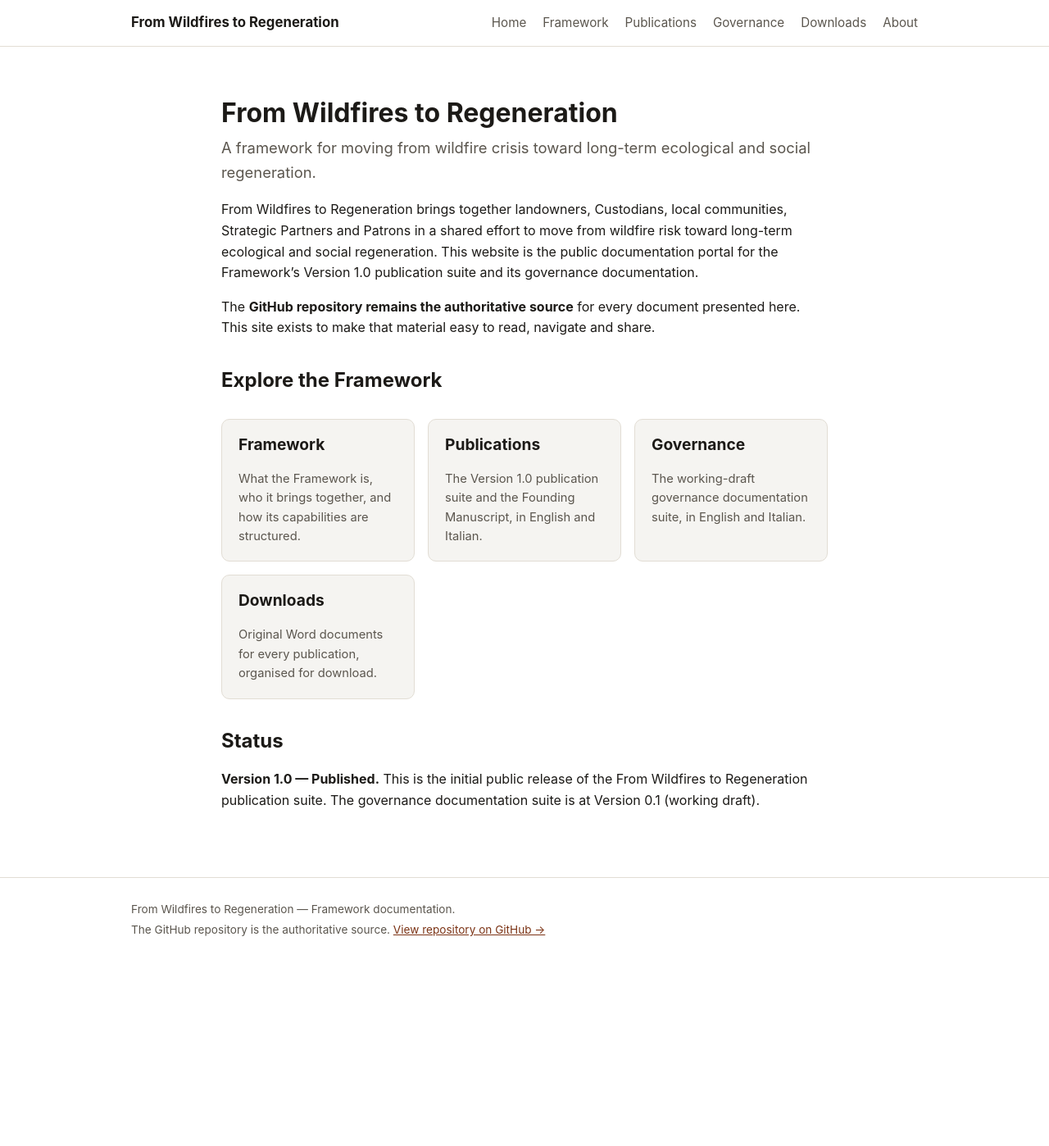
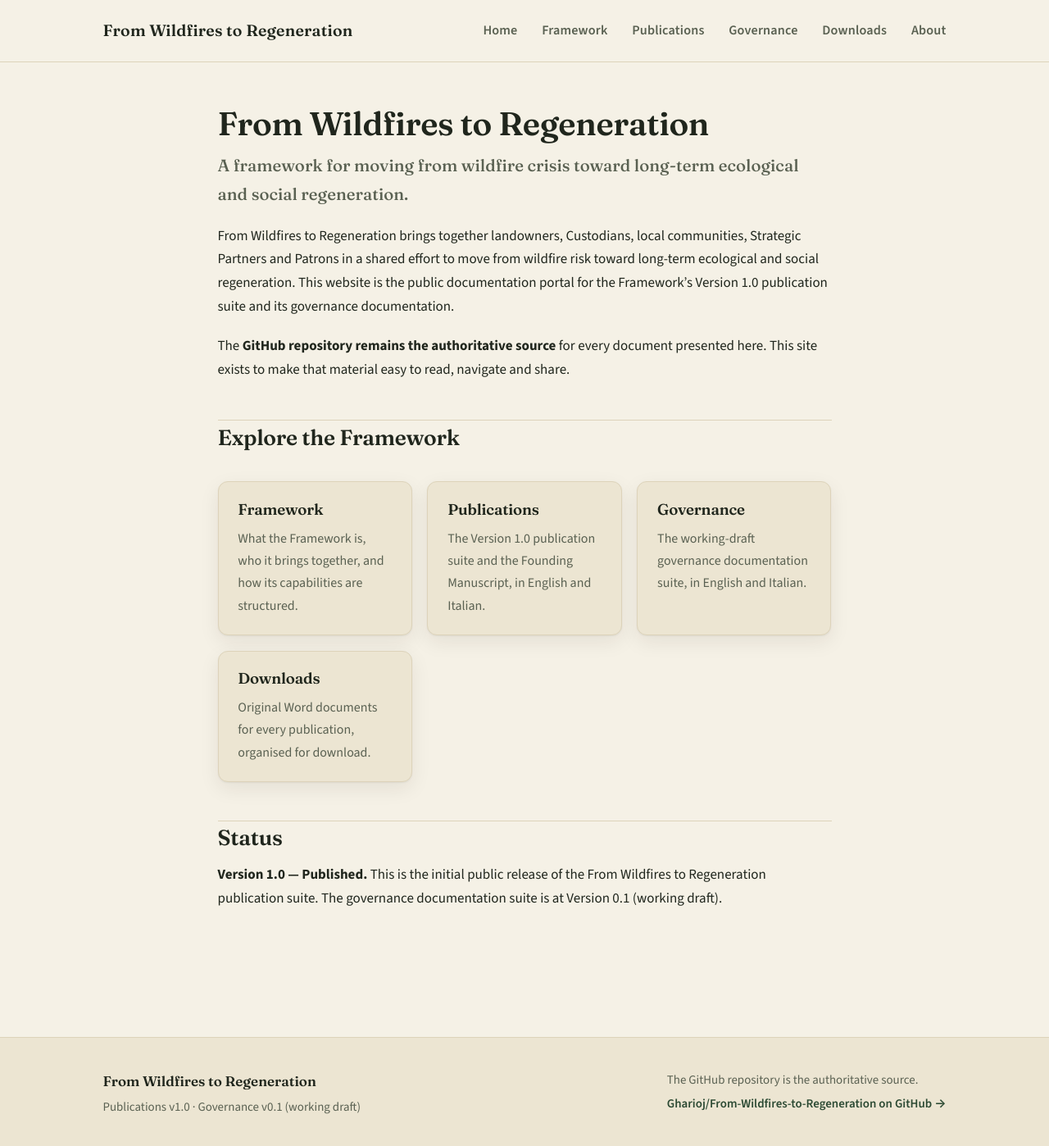
Before and after one commit to Gharioj/From-Wildfires-to-Regeneration, a Jekyll site: the page built from index.md, in a window 1280 px wide and 1400 px high. Shown: the whole window at 82% size. Built offline with Jekyll 4.4.1, drawn with Linux system fonts in a browser that asks for light colours.

Commit message:
Apply regeneration-inspired visual design pass
Introduces a calm dark charcoal/forest theme (muted green + earthy
ochre accents) with a light-mode variant that avoids stark white, a
Fraunces/Source Sans 3 typography pairing (no official typography
spec was found in the repo), card-styled document lists, and a
footer with version and repository information. Presentation only —
no content, page structure, Markdown, navigation, URLs or downloads
were changed.

```diff
--- a/_includes/footer.html
+++ b/_includes/footer.html
@@ -1,6 +1,12 @@
 <footer class="site-footer">
   <div class="site-footer-inner">
-    <p>From Wildfires to Regeneration — Framework documentation.</p>
-    <p>The GitHub repository is the authoritative source. <a href="https://github.com/{{ site.repository }}">View repository on GitHub &rarr;</a></p>
+    <div class="site-footer-col">
+      <p class="site-footer-brand">From Wildfires to Regeneration</p>
+      <p>Publications v1.0 &middot; Governance v0.1 (working draft)</p>
+    </div>
+    <div class="site-footer-col site-footer-repo">
+      <p>The GitHub repository is the authoritative source.</p>
+      <p><a href="https://github.com/{{ site.repository }}">{{ site.repository }} on GitHub &rarr;</a></p>
+    </div>
   </div>
 </footer>
--- a/_layouts/default.html
+++ b/_layouts/default.html
@@ -5,6 +5,10 @@
   <meta name="viewport" content="width=device-width, initial-scale=1">
   <title>{% if page.title %}{{ page.title }} — {% endif %}{{ site.title }}</title>
   <meta name="description" content="{{ page.summary | default: site.description }}">
+  <meta name="theme-color" content="#12160f">
+  <link rel="preconnect" href="https://fonts.googleapis.com">
+  <link rel="preconnect" href="https://fonts.gstatic.com" crossorigin>
+  <link href="https://fonts.googleapis.com/css2?family=Fraunces:opsz,wght@9..144,500;9..144,600;9..144,700&family=Source+Sans+3:wght@400;500;600;700&display=swap" rel="stylesheet">
   <link rel="stylesheet" href="{{ '/assets/css/style.css' | relative_url }}">
 </head>
 <body>
--- a/assets/css/style.css
+++ b/assets/css/style.css
@@ -1,52 +1,82 @@
 :root {
-  --bg: #ffffff;
-  --bg-alt: #f5f4f1;
-  --text: #1c1a17;
-  --text-muted: #5b564e;
-  --accent: #a8461f;
-  --accent-dark: #7c3416;
-  --border: #e2ddd4;
-  --max-width: 780px;
+  /* Dark charcoal/forest — primary identity */
+  --bg: #12160f;
+  --bg-alt: #1a2017;
+  --bg-elevated: #212a1e;
+  --text: #ece8dd;
+  --text-muted: #b3b8a8;
+  --border: #2c342a;
+  --accent-green: #7fa487;
+  --accent-green-strong: #9dc2a4;
+  --accent: #dda15e;
+  --accent-strong: #efc384;
+  --accent-on: #1c1409;
+  --shadow: 0 1px 2px rgba(0, 0, 0, 0.35), 0 8px 24px rgba(0, 0, 0, 0.25);
+  --max-width: 800px;
 }
 
-@media (prefers-color-scheme: dark) {
+@media (prefers-color-scheme: light) {
   :root {
-    --bg: #16140f;
-    --bg-alt: #201d18;
-    --text: #f1ede4;
-    --text-muted: #b8b0a2;
-    --accent: #e08a5c;
-    --accent-dark: #f0a679;
-    --border: #34302a;
+    --bg: #f5f1e6;
+    --bg-alt: #ece5d2;
+    --bg-elevated: #fffdf8;
+    --text: #20261d;
+    --text-muted: #5a6152;
+    --border: #ddd3ba;
+    --accent-green: #3f6647;
+    --accent-green-strong: #2c4a33;
+    --accent: #8a5a20;
+    --accent-strong: #6e4718;
+    --accent-on: #fffdf8;
+    --shadow: 0 1px 2px rgba(32, 26, 10, 0.06), 0 8px 24px rgba(32, 26, 10, 0.08);
   }
 }
 
 * { box-sizing: border-box; }
+
+html { scroll-behavior: smooth; }
 
 html, body {
   margin: 0;
   padding: 0;
   background: var(--bg);
   color: var(--text);
-  font-family: -apple-system, BlinkMacSystemFont, "Segoe UI", Roboto, Helvetica, Arial, sans-serif;
-  line-height: 1.6;
+  font-family: "Source Sans 3", -apple-system, BlinkMacSystemFont, "Segoe UI", Roboto, Helvetica, Arial, sans-serif;
+  font-size: 17px;
+  line-height: 1.7;
+  -webkit-font-smoothing: antialiased;
 }
 
-a { color: var(--accent-dark); }
-a:hover { color: var(--accent); }
+::selection {
+  background: var(--accent);
+  color: var(--accent-on);
+}
+
+a { color: var(--accent); text-underline-offset: 0.15em; }
+a:hover { color: var(--accent-strong); }
+
+a:focus-visible,
+button:focus-visible {
+  outline: 2px solid var(--accent-green-strong);
+  outline-offset: 3px;
+  border-radius: 3px;
+}
+
+/* ---------- Header / Navigation ---------- */
 
 .site-header {
   border-bottom: 1px solid var(--border);
-  background: var(--bg);
+  background: color-mix(in srgb, var(--bg) 92%, transparent);
+  backdrop-filter: saturate(140%) blur(6px);
   position: sticky;
   top: 0;
   z-index: 10;
 }
 
 .site-header-inner {
-  max-width: 1000px;
+  max-width: 1080px;
   margin: 0 auto;
-  padding: 0.9rem 1.25rem;
+  padding: 1.1rem 1.5rem;
   display: flex;
   align-items: center;
   justify-content: space-between;
@@ -55,15 +85,19 @@ a:hover { color: var(--accent); }
 }
 
 .site-brand {
-  font-weight: 700;
-  font-size: 1.05rem;
+  font-family: "Fraunces", Georgia, serif;
+  font-weight: 600;
+  font-size: 1.15rem;
+  letter-spacing: 0.01em;
   text-decoration: none;
   color: var(--text);
 }
 
+.site-brand:hover { color: var(--accent); }
+
 .site-nav {
   display: flex;
-  gap: 1.25rem;
+  gap: 1.75rem;
   flex-wrap: wrap;
 }
 
@@ -71,50 +105,86 @@ a:hover { color: var(--accent); }
   text-decoration: none;
   color: var(--text-muted);
   font-size: 0.95rem;
+  font-weight: 600;
+  letter-spacing: 0.01em;
+  padding: 0.25rem 0;
+  border-bottom: 2px solid transparent;
+  transition: color 0.15s ease, border-color 0.15s ease;
 }
 
-.site-nav a:hover { color: var(--accent); }
+.site-nav a:hover {
+  color: var(--text);
+  border-bottom-color: var(--accent-green);
+}
 
 .nav-toggle {
   display: none;
   flex-direction: column;
-  gap: 4px;
+  gap: 5px;
   background: none;
   border: none;
   cursor: pointer;
-  padding: 6px;
+  padding: 8px;
+  border-radius: 6px;
 }
+
+.nav-toggle:hover { background: var(--bg-alt); }
 
 .nav-toggle span {
   width: 22px;
   height: 2px;
   background: var(--text);
   display: block;
+  border-radius: 2px;
 }
+
+/* ---------- Layout ---------- */
 
 .site-main-inner {
   max-width: var(--max-width);
   margin: 0 auto;
-  padding: 2.5rem 1.25rem 4rem;
+  padding: 3rem 1.5rem 5rem;
 }
 
-h1, h2, h3, h4 { line-height: 1.25; }
-h1 { font-size: 2rem; margin-bottom: 0.5rem; }
-h2 { font-size: 1.5rem; margin-top: 2.25rem; }
-h3 { font-size: 1.2rem; margin-top: 1.75rem; }
-h4 { font-size: 1.05rem; margin-top: 1.5rem; }
+h1, h2, h3, h4 {
+  font-family: "Fraunces", Georgia, serif;
+  font-weight: 600;
+  line-height: 1.2;
+  color: var(--text);
+  letter-spacing: -0.01em;
+}
+
+h1 { font-size: 2.35rem; margin: 0 0 0.6rem; }
+h2 {
+  font-size: 1.55rem;
+  margin-top: 2.75rem;
+  margin-bottom: 0.9rem;
+  padding-top: 0.25rem;
+  border-top: 1px solid var(--border);
+}
+h2:first-child { border-top: none; padding-top: 0; margin-top: 0; }
+h3 { font-size: 1.2rem; margin-top: 2rem; margin-bottom: 0.6rem; }
+h4 { font-size: 1.02rem; margin-top: 1.5rem; margin-bottom: 0.5rem; color: var(--accent-green-strong); }
+
+p { margin: 0 0 1.1rem; }
+ul, ol { margin: 0 0 1.1rem; padding-left: 1.4rem; }
+li { margin-bottom: 0.4rem; }
 
 .tagline {
   color: var(--text-muted);
-  font-size: 1.15rem;
+  font-size: 1.2rem;
   margin-top: 0;
+  font-family: "Fraunces", Georgia, serif;
+  font-weight: 500;
 }
+
+/* ---------- Cards ---------- */
 
 .card-grid {
   display: grid;
-  grid-template-columns: repeat(auto-fill, minmax(220px, 1fr));
-  gap: 1rem;
-  margin: 2rem 0;
+  grid-template-columns: repeat(auto-fill, minmax(230px, 1fr));
+  gap: 1.1rem;
+  margin: 2.25rem 0;
   padding: 0;
   list-style: none;
 }
@@ -124,47 +194,81 @@ h4 { font-size: 1.05rem; margin-top: 1.5rem; }
 .card {
   display: block;
   border: 1px solid var(--border);
-  border-radius: 10px;
-  padding: 1.1rem 1.25rem;
+  border-radius: 12px;
+  padding: 1.3rem 1.4rem;
   text-decoration: none;
   color: var(--text);
   background: var(--bg-alt);
   height: 100%;
+  box-shadow: var(--shadow);
+  transition: transform 0.15s ease, border-color 0.15s ease;
 }
 
-.card:hover { border-color: var(--accent); }
-.card h3 { margin-top: 0; color: var(--text); }
-.card p { color: var(--text-muted); margin-bottom: 0; font-size: 0.92rem; }
+.card:hover {
+  border-color: var(--accent-green);
+  transform: translateY(-2px);
+}
+
+.card h3 {
+  margin-top: 0;
+  color: var(--text);
+  font-size: 1.1rem;
+}
+
+.card p {
+  color: var(--text-muted);
+  margin-bottom: 0;
+  font-size: 0.94rem;
+}
+
+/* ---------- Document lists (card-style rows) ---------- */
 
 .doc-list {
   list-style: none;
   padding: 0;
-  margin: 1.5rem 0;
+  margin: 1.75rem 0;
+  display: flex;
+  flex-direction: column;
+  gap: 0.85rem;
 }
 
 .doc-list li {
-  border-bottom: 1px solid var(--border);
-  padding: 1rem 0;
+  border: 1px solid var(--border);
+  border-radius: 12px;
+  background: var(--bg-alt);
+  padding: 1.1rem 1.3rem;
+  margin: 0;
+  box-shadow: var(--shadow);
+  transition: border-color 0.15s ease, transform 0.15s ease;
 }
 
-.doc-list li:first-child { border-top: 1px solid var(--border); }
+.doc-list li:hover {
+  border-color: var(--accent-green);
+  transform: translateY(-1px);
+}
 
 .doc-list .doc-title {
   font-weight: 600;
   text-decoration: none;
-  font-size: 1.05rem;
+  font-size: 1.08rem;
+  color: var(--text);
+  font-family: "Fraunces", Georgia, serif;
 }
 
+.doc-list .doc-title:hover { color: var(--accent); }
+
 .doc-list p {
-  margin: 0.3rem 0 0;
+  margin: 0.4rem 0 0;
   color: var(--text-muted);
-  font-size: 0.92rem;
+  font-size: 0.93rem;
 }
 
 .doc-list .doc-links {
-  margin-top: 0.5rem;
+  margin-top: 0.7rem;
   font-size: 0.88rem;
 }
+
+/* ---------- Document pages ---------- */
 
 .doc-breadcrumb a {
   text-decoration: none;
@@ -172,104 +276,156 @@ h4 { font-size: 1.05rem; margin-top: 1.5rem; }
   font-size: 0.9rem;
 }
 
+.doc-breadcrumb a:hover { color: var(--accent); }
+
 .doc-summary {
   color: var(--text-muted);
-  font-size: 1.05rem;
-  border-left: 3px solid var(--accent);
-  padding-left: 0.9rem;
+  font-size: 1.08rem;
+  border-left: 3px solid var(--accent-green);
+  padding: 0.2rem 0 0.2rem 1rem;
+  font-style: italic;
 }
 
 .button {
   display: inline-block;
   background: var(--accent);
-  color: #fff;
-  padding: 0.55rem 1.1rem;
-  border-radius: 6px;
+  color: var(--accent-on);
+  padding: 0.6rem 1.25rem;
+  border-radius: 8px;
   text-decoration: none;
   font-size: 0.92rem;
-  font-weight: 600;
+  font-weight: 700;
+  box-shadow: var(--shadow);
+  transition: background 0.15s ease, transform 0.15s ease;
 }
 
-.button:hover { background: var(--accent-dark); color: #fff; }
+.button:hover {
+  background: var(--accent-strong);
+  color: var(--accent-on);
+  transform: translateY(-1px);
+}
 
 .lang-switch {
   display: flex;
   gap: 0.75rem;
-  margin: 1rem 0 2rem;
+  margin: 1.25rem 0 2.25rem;
 }
 
 .lang-switch a {
   border: 1px solid var(--border);
-  border-radius: 6px;
-  padding: 0.35rem 0.9rem;
+  border-radius: 999px;
+  padding: 0.4rem 1.1rem;
   text-decoration: none;
   color: var(--text);
   font-size: 0.9rem;
+  font-weight: 600;
+  transition: background 0.15s ease, color 0.15s ease;
 }
 
+.lang-switch a:hover { background: var(--bg-alt); }
+
 .lang-switch a.is-active {
-  background: var(--accent);
-  color: #fff;
-  border-color: var(--accent);
+  background: var(--accent-green);
+  color: var(--accent-on);
+  border-color: var(--accent-green);
 }
 
 .doc-body table.doc-table {
   border-collapse: collapse;
   width: 100%;
-  margin: 1.25rem 0;
+  margin: 1.5rem 0;
   font-size: 0.92rem;
+  border: 1px solid var(--border);
+  border-radius: 10px;
+  overflow: hidden;
 }
 
 .doc-body table.doc-table td {
   border: 1px solid var(--border);
-  padding: 0.5rem 0.7rem;
+  padding: 0.6rem 0.8rem;
   vertical-align: top;
 }
 
 .doc-pager {
   display: flex;
   justify-content: space-between;
-  margin-top: 3rem;
-  padding-top: 1.5rem;
+  margin-top: 3.5rem;
+  padding-top: 1.75rem;
   border-top: 1px solid var(--border);
   gap: 1rem;
 }
 
-.doc-pager a { text-decoration: none; font-size: 0.92rem; }
+.doc-pager a {
+  text-decoration: none;
+  font-size: 0.92rem;
+  font-weight: 600;
+}
+
+/* ---------- Footer ---------- */
 
 .site-footer {
   border-top: 1px solid var(--border);
   color: var(--text-muted);
-  font-size: 0.85rem;
+  font-size: 0.88rem;
+  background: var(--bg-alt);
+  margin-top: 3rem;
 }
 
 .site-footer-inner {
-  max-width: 1000px;
+  max-width: 1080px;
   margin: 0 auto;
-  padding: 1.5rem 1.25rem;
+  padding: 2rem 1.5rem;
+  display: flex;
+  flex-wrap: wrap;
+  justify-content: space-between;
+  gap: 1.5rem;
 }
 
-.site-footer p { margin: 0.25rem 0; }
+.site-footer-col p { margin: 0.25rem 0; }
+
+.site-footer-brand {
+  font-family: "Fraunces", Georgia, serif;
+  font-weight: 600;
+  color: var(--text);
+  font-size: 1rem;
+}
+
+.site-footer-repo { text-align: left; }
+.site-footer-repo a { color: var(--accent-green-strong); font-weight: 600; text-decoration: none; }
+.site-footer-repo a:hover { color: var(--accent); }
+
+/* ---------- Downloads table ---------- */
 
 .download-table {
   width: 100%;
   border-collapse: collapse;
-  margin: 1rem 0 2rem;
+  margin: 1.25rem 0 2.25rem;
+  border: 1px solid var(--border);
+  border-radius: 10px;
+  overflow: hidden;
+  box-shadow: var(--shadow);
 }
 
 .download-table th, .download-table td {
   text-align: left;
-  padding: 0.6rem 0.7rem;
+  padding: 0.75rem 0.9rem;
   border-bottom: 1px solid var(--border);
   font-size: 0.94rem;
 }
 
+.download-table tr:last-child td { border-bottom: none; }
+
 .download-table th {
   color: var(--text-muted);
+  font-weight: 700;
+  font-size: 0.82rem;
+  text-transform: uppercase;
+  letter-spacing: 0.05em;
+  background: var(--bg-alt);
+}
+
+.download-table td a {
   font-weight: 600;
-  font-size: 0.85rem;
-  text-transform: uppercase;
-  letter-spacing: 0.03em;
 }
 
 @media (max-width: 640px) {
@@ -278,7 +434,10 @@ h4 { font-size: 1.05rem; margin-top: 1.5rem; }
     display: none;
     flex-direction: column;
     width: 100%;
-    padding-top: 0.5rem;
+    padding-top: 0.75rem;
+    gap: 0.9rem;
   }
   .site-nav.is-open { display: flex; }
+  .site-footer-inner { flex-direction: column; gap: 0.5rem; }
+  h1 { font-size: 1.9rem; }
 }
```
